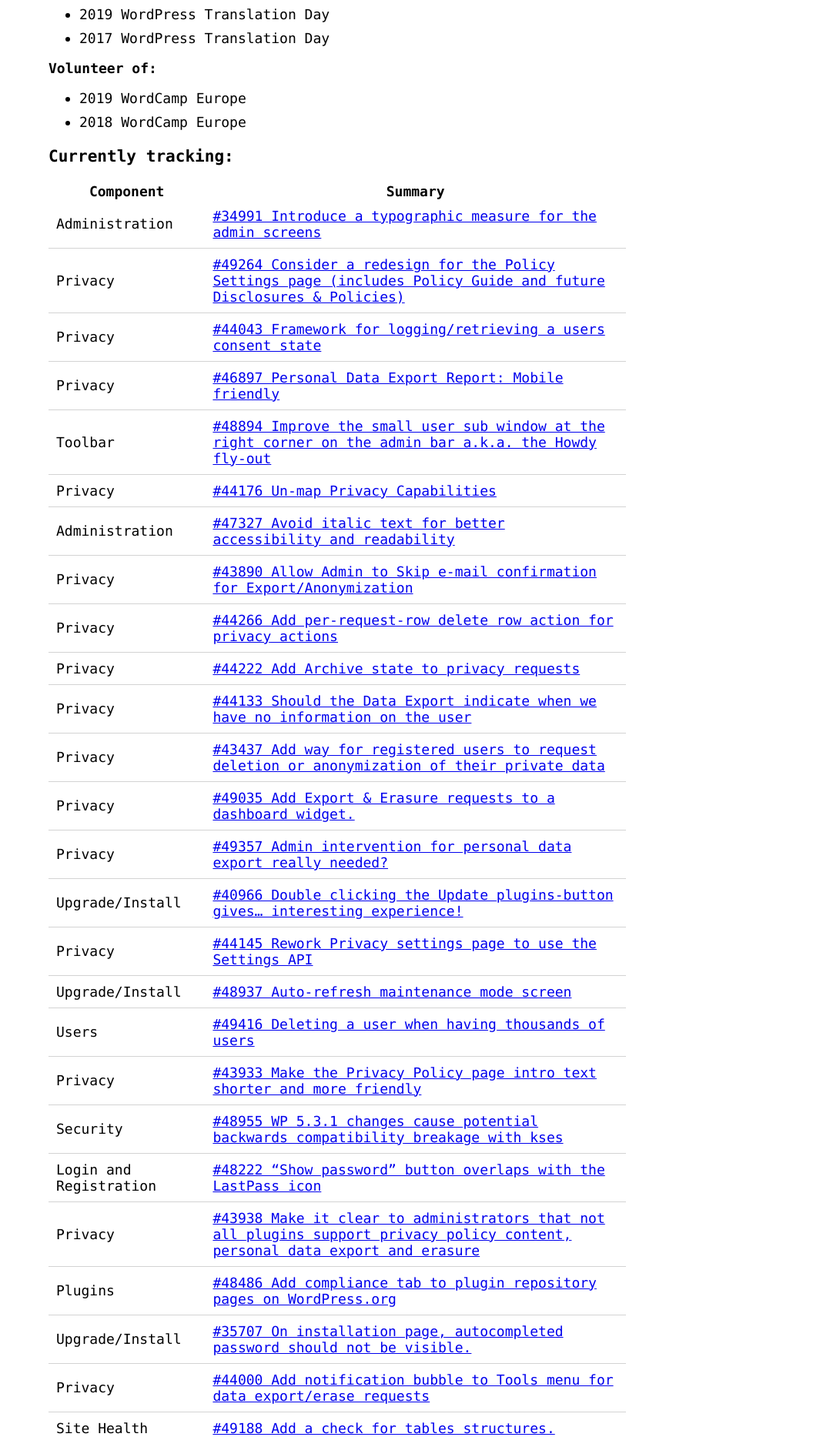
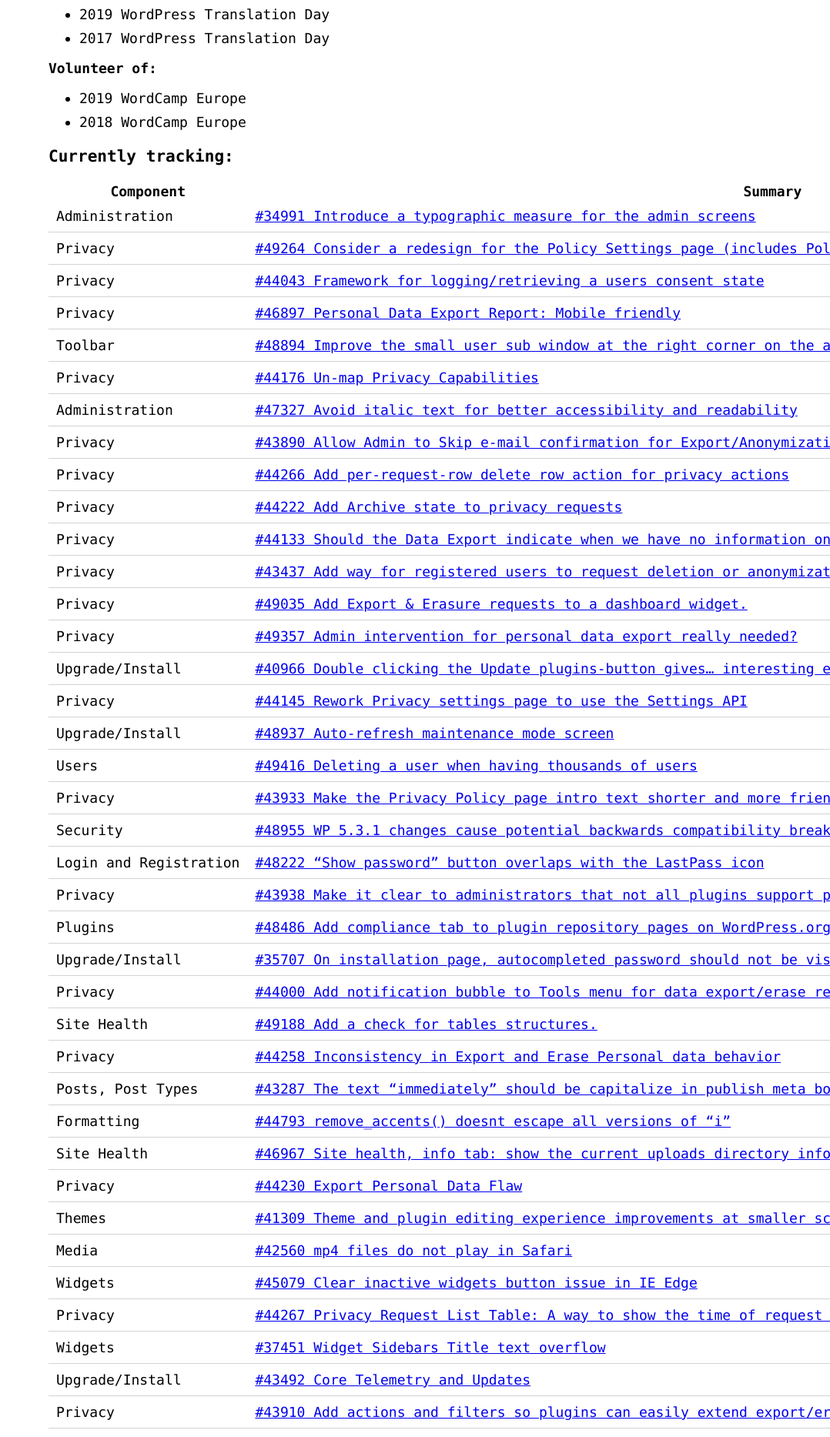
Before and after one commit to mrxkon/mrxkon.github.io, a Jekyll site: the page built from wp-contributions.md, in a window 1280 px wide. Shown: the part 639-2506 px from the top of the page at 77% size, without its empty margins (202-1280 px from the left). Built offline with Jekyll 4.4.1, drawn with Linux system fonts in a browser that asks for light colours.

Commit message:
Update header.html

```diff
--- a/_includes/header.html
+++ b/_includes/header.html
@@ -52,6 +52,10 @@
 			table tr td {
 				border-bottom: 1px solid #d3d3d3;
 				padding: 10px;
+			}
+			table td:nth-child(1),
+			table td:nth-child(2) {
+				white-space: nowrap;
 			}
 			nav {
 				margin-top: 50px;
```
